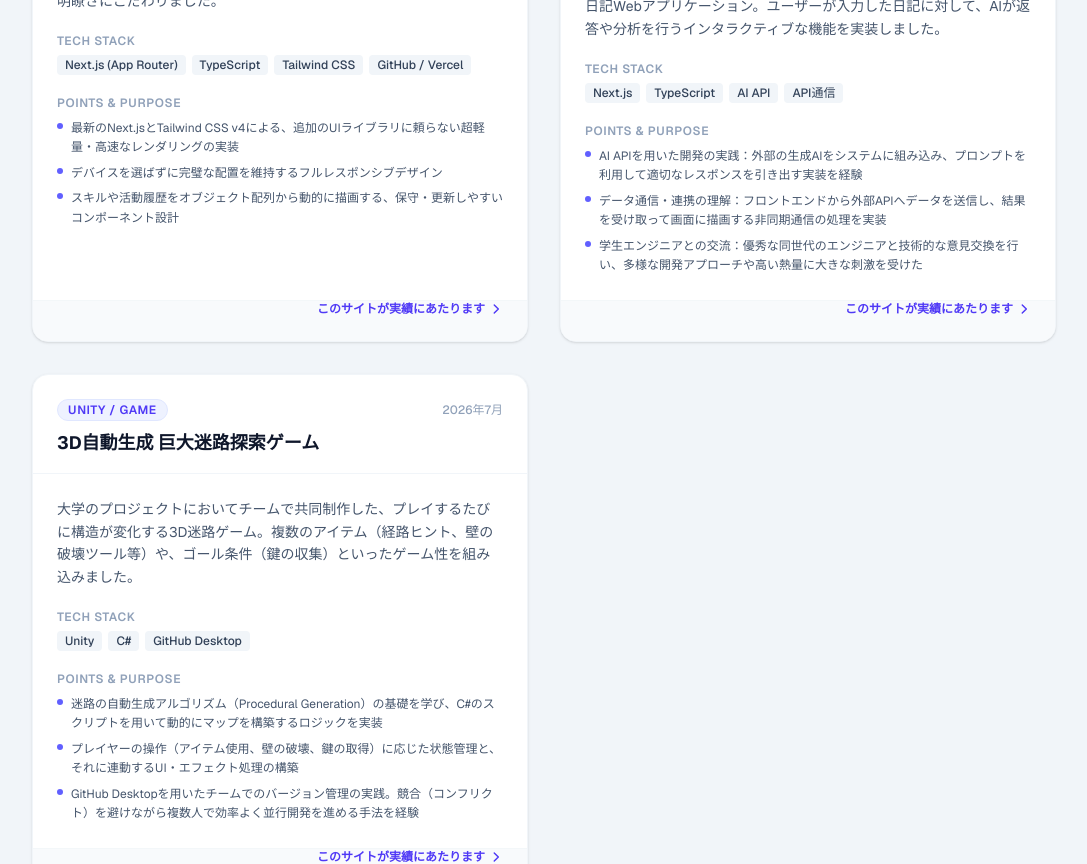
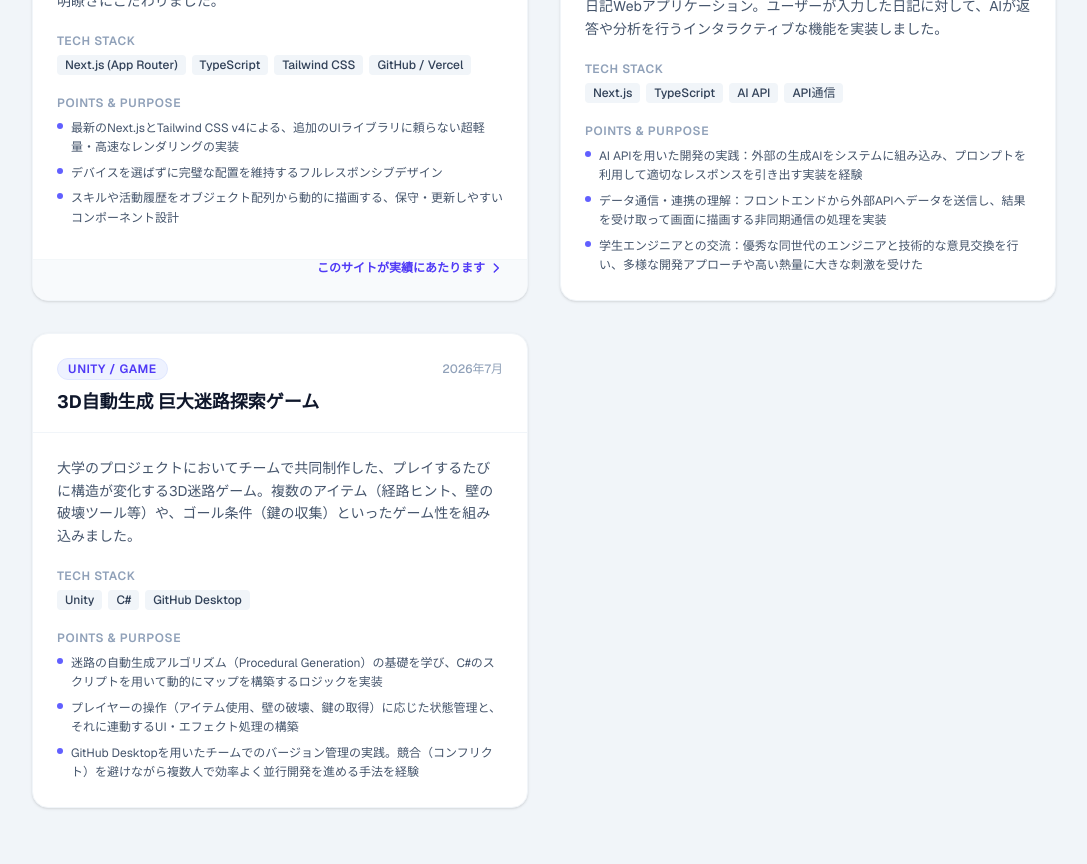
Before and after one commit to yuzu-1193/yuzu-1193.github.io, a Next.js app in the folder my-website/: page / in a window 1280 px wide. Shown: the part 2318-3182 px from the top of the page, without its empty margins (96-1183 px from the left). Built offline with nearby package versions, Linux system fonts and the light colour scheme.

Commit message:
ポートフォリオサイトのフラグを追加し、カードフッターの表示条件を更新

```diff
--- a/my-website/app/page.tsx
+++ b/my-website/app/page.tsx
@@ -86,6 +86,7 @@ interface Project {
   techStack: string[];
   points: string[];
   isComingSoon?: boolean;
+  isPortfolioSite?: boolean;
 }
 
 const PROJECTS: Project[] = [
@@ -100,6 +101,7 @@ const PROJECTS: Project[] = [
       "デバイスを選ばずに完璧な配置を維持するフルレスポンシブデザイン",
       "スキルや活動履歴をオブジェクト配列から動的に描画する、保守・更新しやすいコンポーネント設計",
     ],
+    isPortfolioSite: true,
   },
   {
     title: "AI搭載日記アプリ「Dialog」 (GDGハッカソン参加作品)",
@@ -469,8 +471,8 @@ export default function Home() {
                   </div>
                 </div>
 
-                {/* カードフッター（Coming Soon 以外のプロジェクト） */}
-                {!project.isComingSoon && (
+                {/* カードフッター（ポートフォリオサイトのみ表示） */}
+                {project.isPortfolioSite && (
                   <div className="p-6 pt-0 bg-slate-50 border-t border-slate-100/60 mt-auto flex justify-end">
                     <span className="text-xs font-semibold text-indigo-600 hover:text-indigo-700 transition-colors inline-flex items-center gap-1">
                       このサイトが実績にあたります
```
